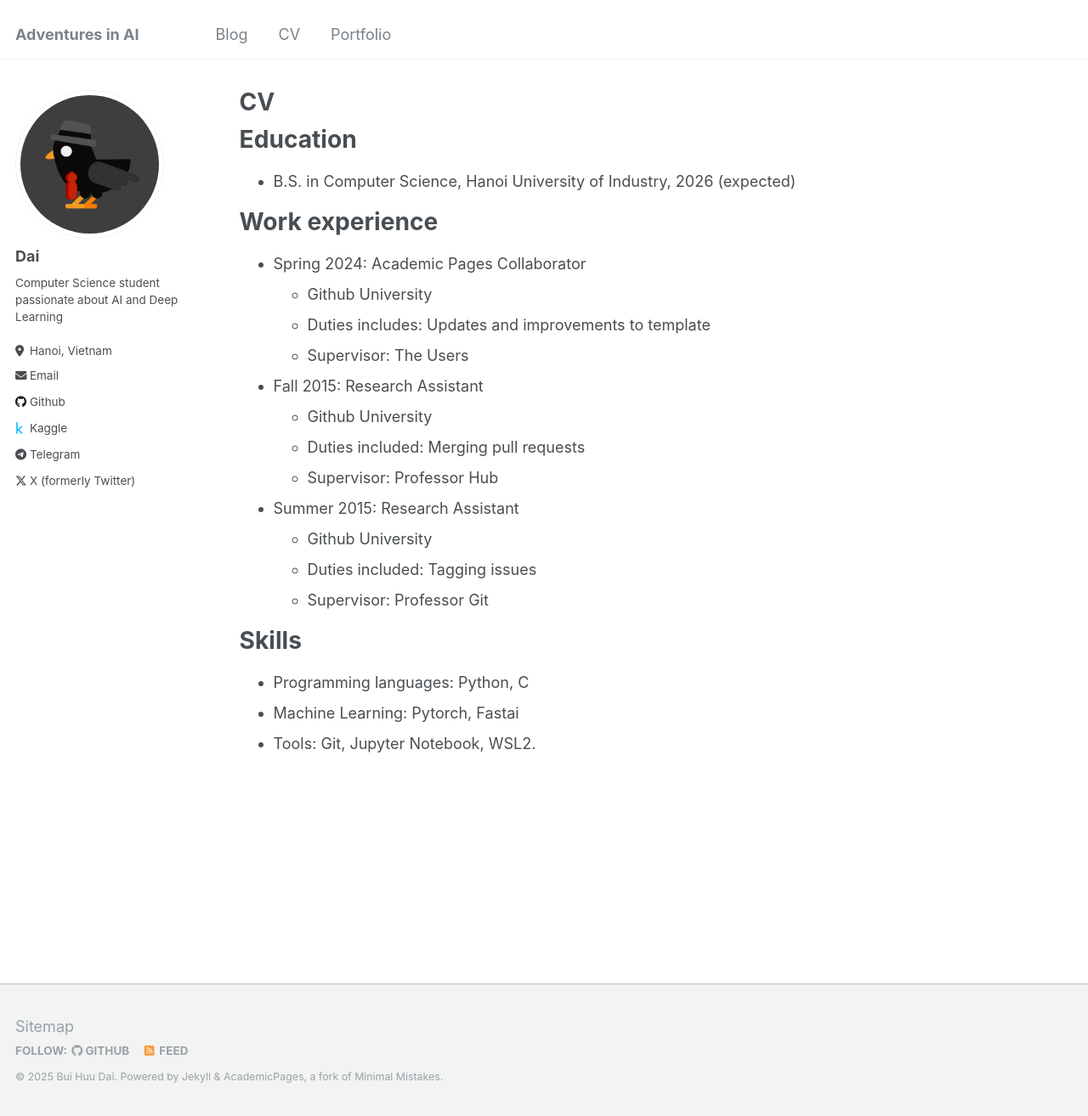
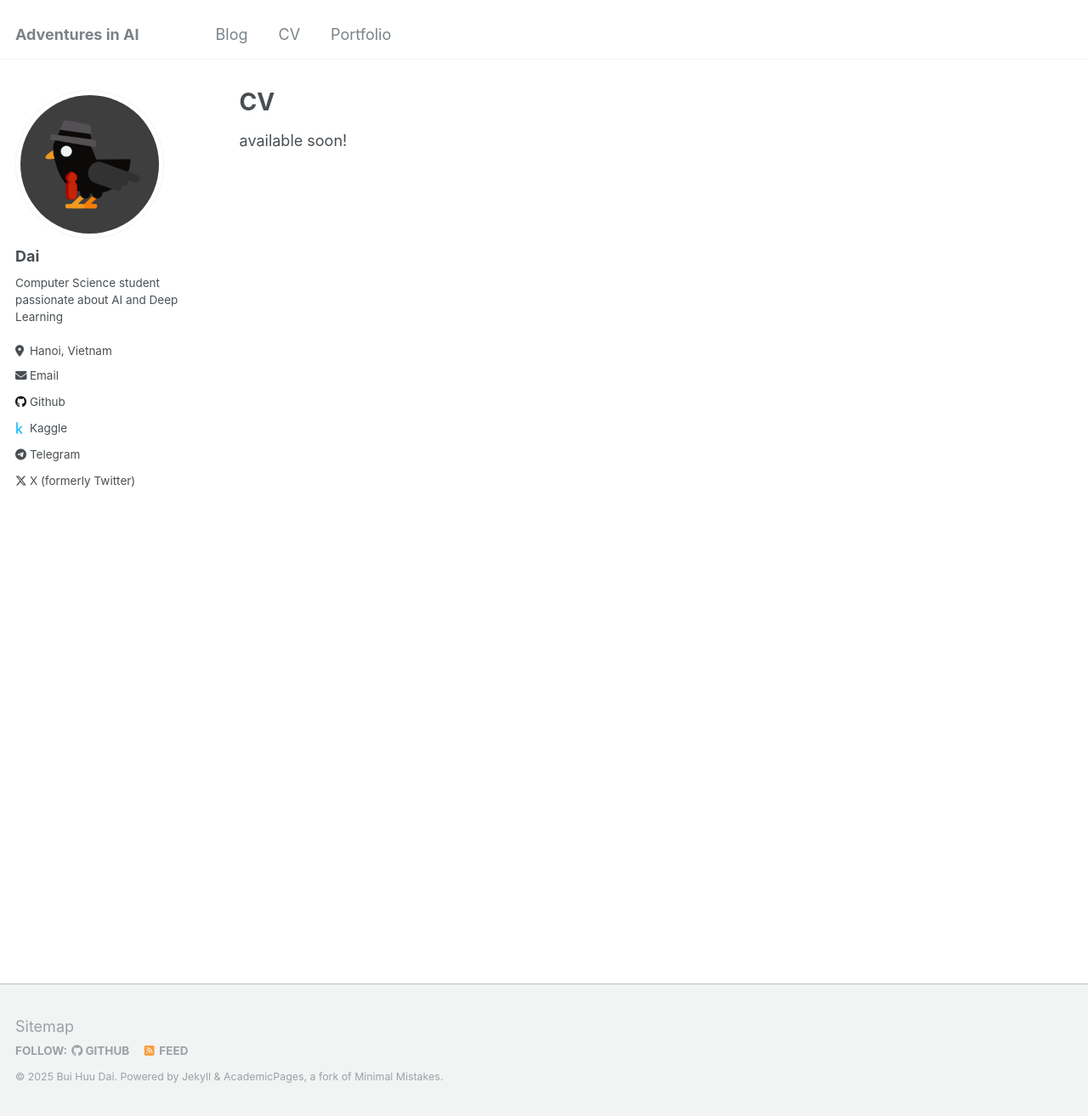
Before and after one commit to bhdai/bhdai.github.io, a Jekyll site: the page built from _pages/cv.md, in a window 1280 px wide and 1314 px high. Shown: the whole window at 85% size. Built offline with Jekyll 4.4.1, drawn with Linux system fonts in a browser that asks for light colours.

```diff
--- a/_pages/cv.md
+++ b/_pages/cv.md
@@ -9,29 +9,4 @@ redirect_from:
 
 {% include base_path %}
 
-Education
-======
-* B.S. in Computer Science, Hanoi University of Industry, 2026 (expected)
-
-Work experience
-======
-* Spring 2024: Academic Pages Collaborator
-  * Github University
-  * Duties includes: Updates and improvements to template
-  * Supervisor: The Users
-
-* Fall 2015: Research Assistant
-  * Github University
-  * Duties included: Merging pull requests
-  * Supervisor: Professor Hub
-
-* Summer 2015: Research Assistant
-  * Github University
-  * Duties included: Tagging issues
-  * Supervisor: Professor Git
-
-Skills
-======
-* Programming languages: Python, C
-* Machine Learning: Pytorch, Fastai
-* Tools: Git, Jupyter Notebook, WSL2.
+available soon!
```
Also changed, not shown: _pages/about.md (+17 -17 lines), images/where-am-i.png (added).
